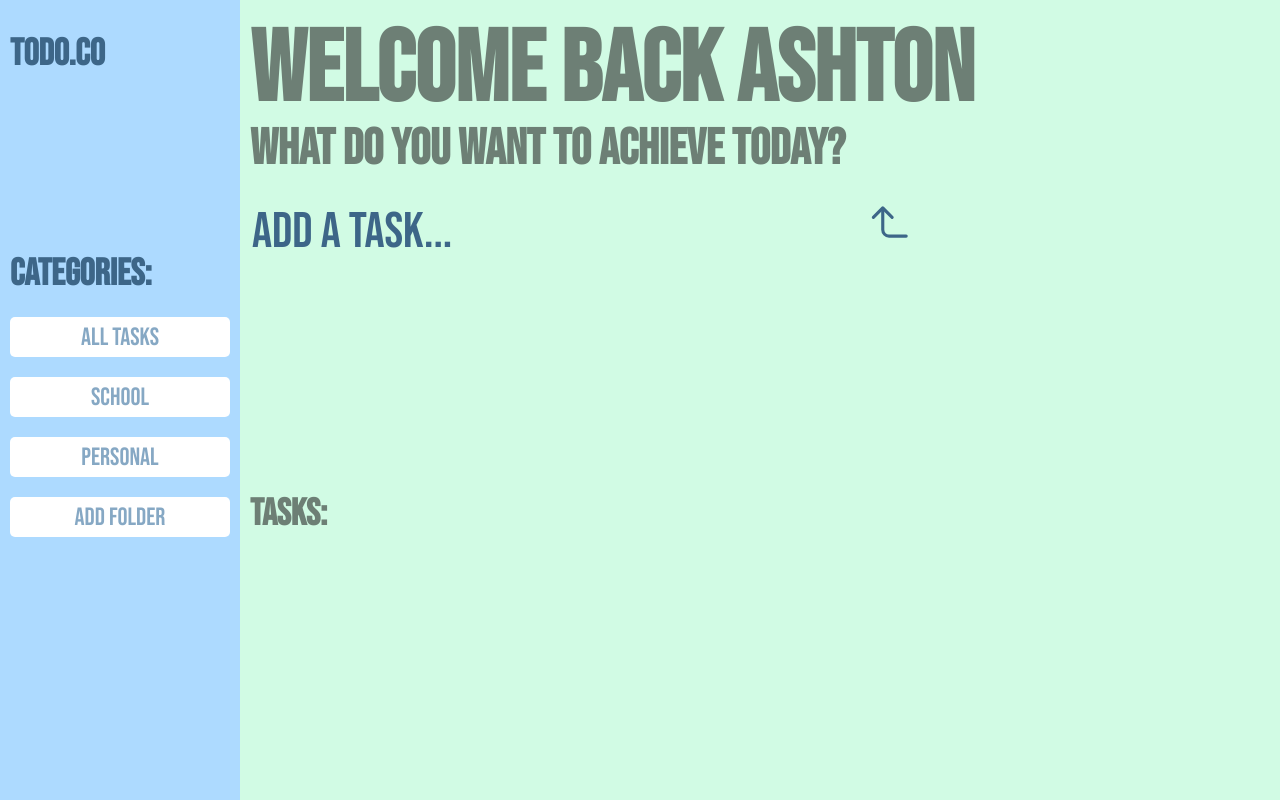
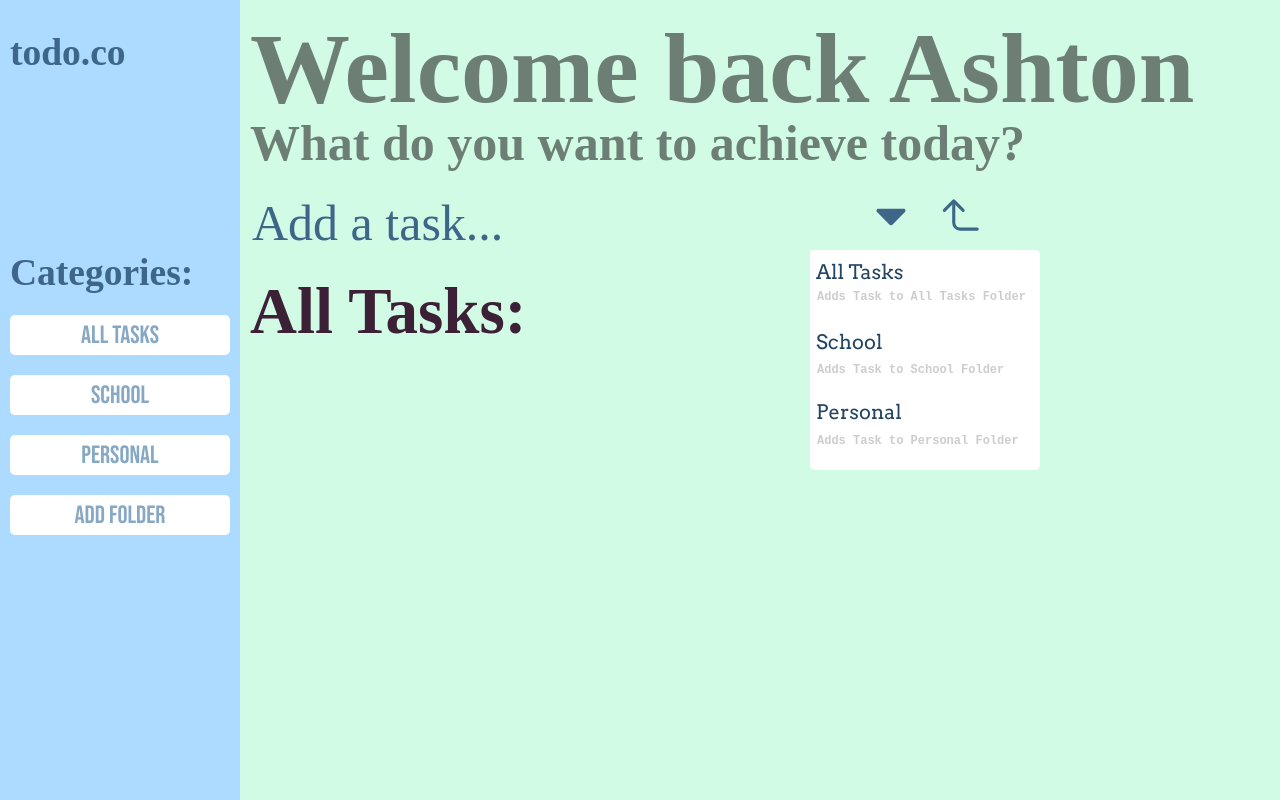
Before and after one commit to avati123/todoapp, a plain HTML site: page code/index.html in a window 1280 px wide. Drawn offline with Linux system fonts and the light colour scheme; a web font is replaced by a local one.

Commit message:
Added Styles for  Task Define Menu

```diff
--- a/code/index.html
+++ b/code/index.html
@@ -6,7 +6,7 @@
     <meta name="viewport" content="width=device-width, initial-scale=1.0">
     <title>todo.co</title>
 </head>
-<link rel="stylesheet" href="style.css">
+
 <div>
     <div id="e-menubar">
     <h2 id="left-title">Welcome back Ashton</h2>
@@ -17,11 +17,15 @@
 
 <div class="task-searchbox">
     <input type="type" placeholder="Add a task..."id="task-add"></input>
+    <button id="cat-btn"><svg stroke="currentColor" fill="currentColor" stroke-width="0" viewBox="0 0 320 512" height="1em" width="1em" xmlns="http://www.w3.org/2000/svg"><path d="M31.3 192h257.3c17.8 0 26.7 21.5 14.1 34.1L174.1 354.8c-7.8 7.8-20.5 7.8-28.3 0L17.2 226.1C4.6 213.5 13.5 192 31.3 192z"></path></svg></button>
     <button id="submit-btn"><svg stroke="currentColor" fill="currentColor" stroke-width="0" viewBox="0 0 16 16" height="1em" width="1em" xmlns="http://www.w3.org/2000/svg"><path fill-rule="evenodd" d="M2.646 6.854a.5.5 0 00.708 0L6 4.207l2.646 2.647a.5.5 0 10.708-.708l-3-3a.5.5 0 00-.708 0l-3 3a.5.5 0 000 .708z" clip-rule="evenodd"></path><path fill-rule="evenodd" d="M6 3.5a.5.5 0 00-.5.5v6.5A2.5 2.5 0 008 13h5.5a.5.5 0 000-1H8a1.5 1.5 0 01-1.5-1.5V4a.5.5 0 00-.5-.5z" clip-rule="evenodd"></path></svg></button>
+
+
 
 </div>
 <div id="tasks-container">
-    <h2 id="tasks-title">Tasks:</h2>
+    <h2 id="tasks-title">All Tasks:</h2>
+    <div id="taskbase"></div>
 </div>
 </div>
 <div id="menubar">
@@ -34,9 +38,38 @@
     <button id="addFolder">Add Folder</button>
 </div>
 </div>
+
+    <div id="cat-popup">
+        <div id="cat-popup-text-title">
+            <div class="alltasksHoverDiv">
+                <button class="cat-def-btns">All Tasks</button> <br>
+            </div>
+            <div class="schoolHoverDiv">
+                <button class="cat-def-btns">School</button> <br>
+        </div>
+        <div class="personalHoverDiv">
+            <button class="cat-def-btns">Personal</button> <br>
+            </div>
+        </div>
+
+        <div id="cat-btn-descriptions">
+            <div class="alltasksHoverDiv">
+                <h2 id="allTasksDescription">Adds Task to All Tasks Folder</h2>
+        </div>
+        <div class="schoolHoverDiv">
+                <h2 id="schoolDescription">Adds Task to School Folder</h2>
+                </div>
+                <div class="personalHoverDiv">
+            <h2 id="personalDescription">Adds Task to Personal Folder</h2>
+            </div>
+        </div>
+    </div>
+
+
 </div>
 
 
 </body>
 <script src="script.js"></script>
+<link rel="stylesheet" href="style.css">
 </html>
--- a/code/script.js
+++ b/code/script.js
@@ -1,12 +1,12 @@
 //Defining variables
 
-const tasksContainer = document.getElementById("tasks-container");
+const taskbase = document.getElementById("taskbase");
 const submit = document.getElementById("submit-btn");
 inputBox = document.getElementById("task-add");
-//Color Changing Variables
 const allTasksPress = document.getElementById("allTasks");
 const schoolPress = document.getElementById("school");
 const personalPress = document.getElementById("personal");
+const addFolderPress = document.getElementById("addFolder");
 let allTasksPressBtnStatus = "not-active";
 let schoolPressBtnStatus = "not-active";
 let personalPressBtnStatus = "not-active";
@@ -40,7 +40,7 @@ addTaskElement = () => {
     let newDeleteBtn = document.createElement("button")
     newDeleteBtn.innerHTML = "Hi"
     newTaskEntry.innerText = newTask;
-    tasksContainer.appendChild(newTaskEntry);
+    let place = taskbase.appendChild(newTaskEntry);
 }
 
 // Changes Active button background Color
@@ -93,3 +93,8 @@ else if(allTasksPressBtnStatus === "active"){
     allTasksPressBtnStatus = "not-active"; //rests status
 }
 }
+
+
+addFolderPress.onclick = function addFolderPress(){
+    alert("Please select a folder");
+}
--- a/code/style.css
+++ b/code/style.css
@@ -1,8 +1,10 @@
-@import url('https://fonts.googleapis.com/css2?family=Bebas+Neue&family=Jua&family=Russo+One&display=swap');
+@import url('https://fonts.googleapis.com/css2?family=Arvo&family=Bebas+Neue&family=Jua&family=Kdam+Thmor+Pro&family=Poppins:wght@200&family=Russo+One&display=swap');
+
+
 body{
     background: #d1fbe4;
     color: #6d7f75;
-    font-family: 'Bebas Neue', sans-serif;
+    font-family: serif, sans-serif;
     font-size: 25px;
 }
 
@@ -69,15 +71,27 @@ body{
     height: 50px;
     background-color: #d1fbe4;
     border: 0px;
-    color: #3d6688;
+    color: #5e3260;
     font-size: 50px;
-    font-family: 'Bebas Neue', sans-serif;
+    font-family: serif, sans-serif;
+}
+
+#tasks-title{
+    position: fixed;
+    top: 220px;
+    font-size: 65px;
+    color: rgb(60, 32, 54);
+}
+
+#taskbase{
+    position: fixed;
+    top: 350px;
 }
 
 #task-add::placeholder{
     color: #3d6688;
     font-size: 50px;
-    font-family: 'Bebas Neue', sans-serif;
+    font-family: serif, sans-serif;
 }
 
 #submit-btn{
@@ -88,9 +102,69 @@ body{
     background: #d1fbe4;
     border: 0px;
     font-size: 50px;
-
 }
 
 *:focus {
     outline: none;
 }
+
+
+#cat-popup{
+    position: fixed;
+    background-color: rgb(255, 255, 255);
+    width: 230px;
+    height: 220px;
+    top: 250px;
+    left: 810px;
+    border-radius: 5px;
+}
+
+#cat-popup-text-title{
+    font-size: 15px;
+
+}
+
+#cat-btn{
+    position: relative;
+    top: -200px;
+    left: 0px;
+    color: #3d6688;
+    background: #d1fbe4;
+    border: 0px;
+    font-size: 50px;
+}
+
+.cat-def-btns{
+    color: #224461;
+    border: 0px;
+    font-size: 20px;
+    padding-top: 10px;
+    padding-bottom: 35px;
+    background-color: #ffffff;
+    font-family: Arvo;
+    font-weight: 500;
+}
+
+#cat-btn-descriptions{
+    font-size: 8px;
+    font-family:monospace;
+    color: rgb(206, 204, 204);
+    font-weight: 100;
+    position: fixed;
+    left: 817px;
+}
+
+#allTasksDescription{
+    position: fixed;
+    top: 280px;
+}
+
+#schoolDescription{
+    position: fixed;
+    top: 353px;
+}
+
+#personalDescription{
+    position: fixed;
+    top: 424px;
+}
```
